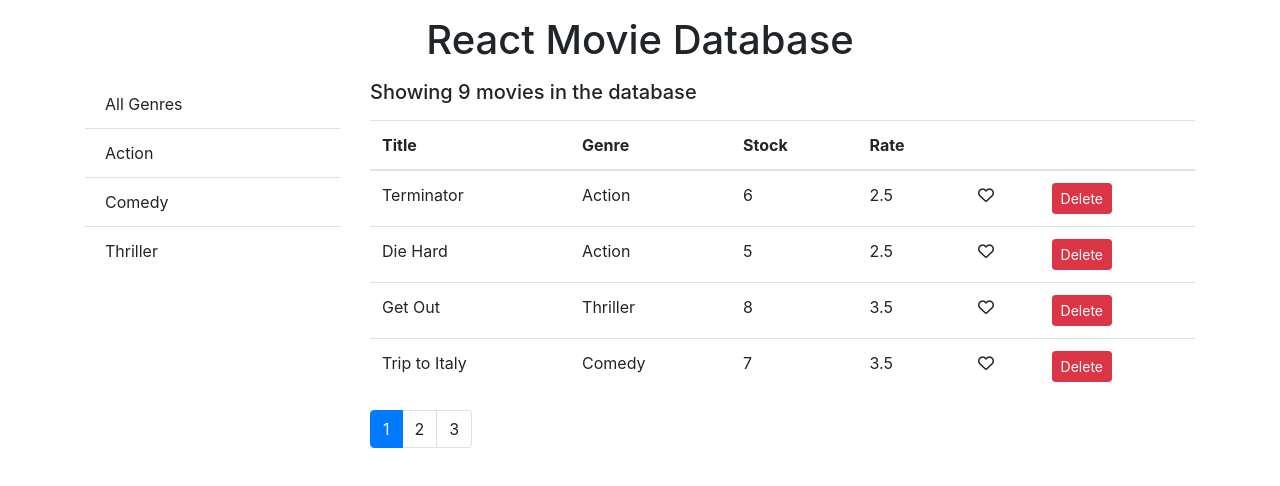
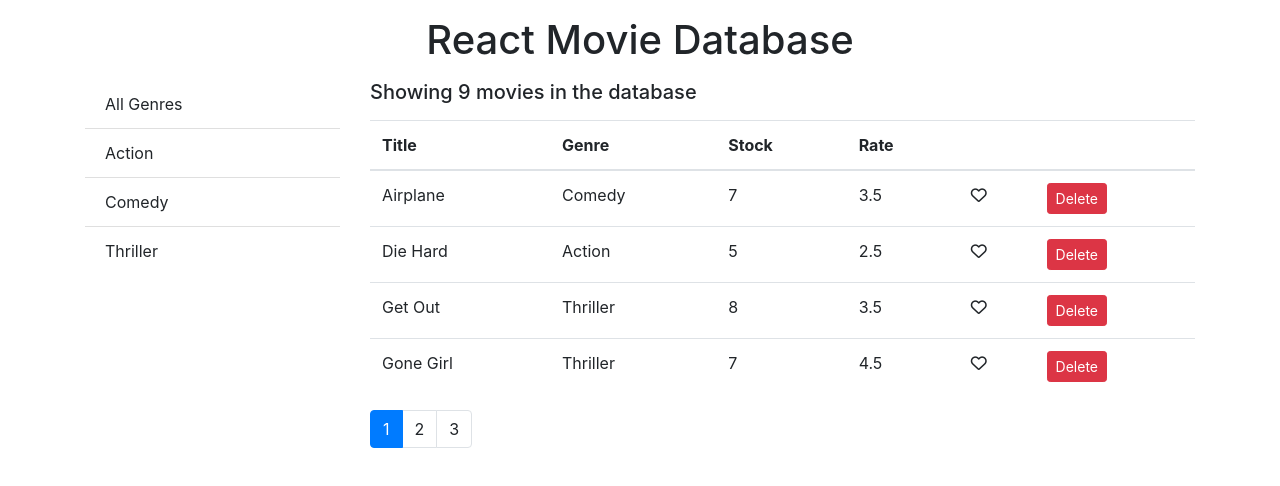
Before and after one commit to rgr5035/Ray-Vidly_App_React, a React (Create React App) app: page / in a window 1280 px wide. Shown: the top 486 px of the page. Built offline with nearby package versions, Linux system fonts and the light colour scheme.

Commit message:
adding sort function

```diff
--- a/src/components/movies.jsx
+++ b/src/components/movies.jsx
@@ -5,6 +5,7 @@ import { getGenres } from "../services/fakeGenreService";
 import ListGroup from "./common/listGroup";
 import Pagination from "./common/pagination";
 import { paginate } from "../utils/paginate";
+import _ from "lodash";
 
 class Movies extends Component {
   state = {
@@ -12,10 +13,11 @@ class Movies extends Component {
     genres: [],
     currentPage: 1,
     pageSize: 4,
+    sortColumn: { path: 'title', order: "asc"}
   };
 
   componentDidMount() {
-    const genres = [{ name: "All Genres" }, ...getGenres()];
+    const genres = [{ _id: "", name: "All Genres" }, ...getGenres()];
 
     this.setState({ movies: getMovies(), genres });
   }
@@ -43,11 +45,16 @@ class Movies extends Component {
     this.setState({ selectedGenre: genre, currentPage: 1 });
   };
 
+  handleSort = (path) => {
+    this.setState({ sortColumn: { path, order: "asc" } });
+  };
+
   render() {
     const { length: count } = this.state.movies;
     const {
       pageSize,
       currentPage,
+      sortColumn,
       selectedGenre,
       movies: allMovies,
     } = this.state;
@@ -61,7 +68,10 @@ class Movies extends Component {
       selectedGenre && selectedGenre._id
         ? allMovies.filter((m) => m.genre._id === selectedGenre._id)
         : allMovies;
-    const movies = paginate(filtered, currentPage, pageSize);
+
+    const sorted = _.orderBy(filtered, [sortColumn.path], [sortColumn.order])
+
+    const movies = paginate(sorted, currentPage, pageSize);
 
     return (
       <div className="row">
@@ -78,6 +88,7 @@ class Movies extends Component {
             movies={movies}
             onLike={this.handleLike}
             onDelete={this.handleDelete}
+            onSort={this.handleSort}
           />
           <Pagination
             itemsCount={filtered.length}
--- a/src/components/moviesTable.jsx
+++ b/src/components/moviesTable.jsx
@@ -3,16 +3,16 @@ import Like from "./common/like";
 
 const MoviesTable = (props) => {
 
-  const { movies, onDelete, onLike } = props;
+  const { movies, onDelete, onLike, onSort } = props;
 
   return (
     <table className="table mt-3">
       <thead>
         <tr>
-          <th>Title</th>
-          <th>Genre</th>
-          <th>Stock</th>
-          <th>Rate</th>
+          <th onClick={() => onSort("title")}>Title</th>
+          <th onClick={() => onSort("genre.name")}>Genre</th>
+          <th onClick={() => onSort("numberInStock")}>Stock</th>
+          <th onClick={() => onSort("dailyRentalRate")}>Rate</th>
           <th></th>
           <th></th>
         </tr>
```
